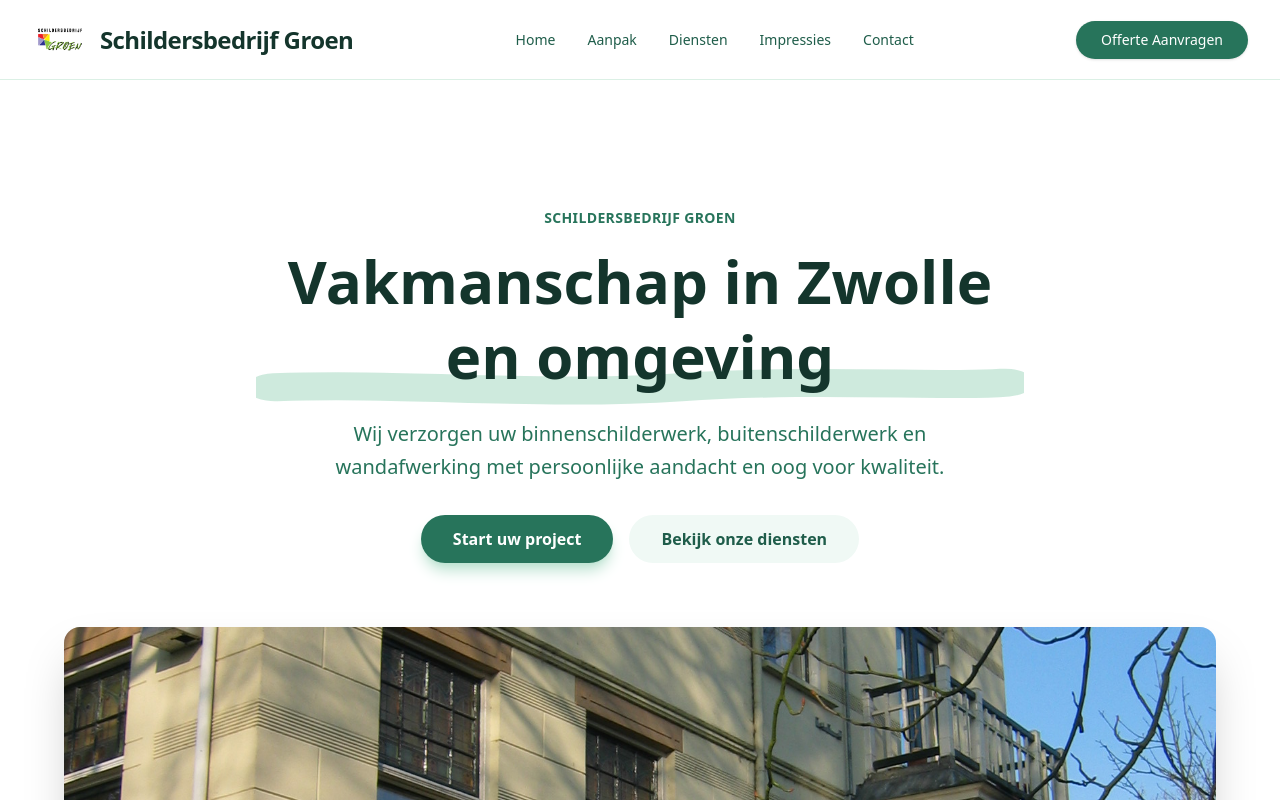
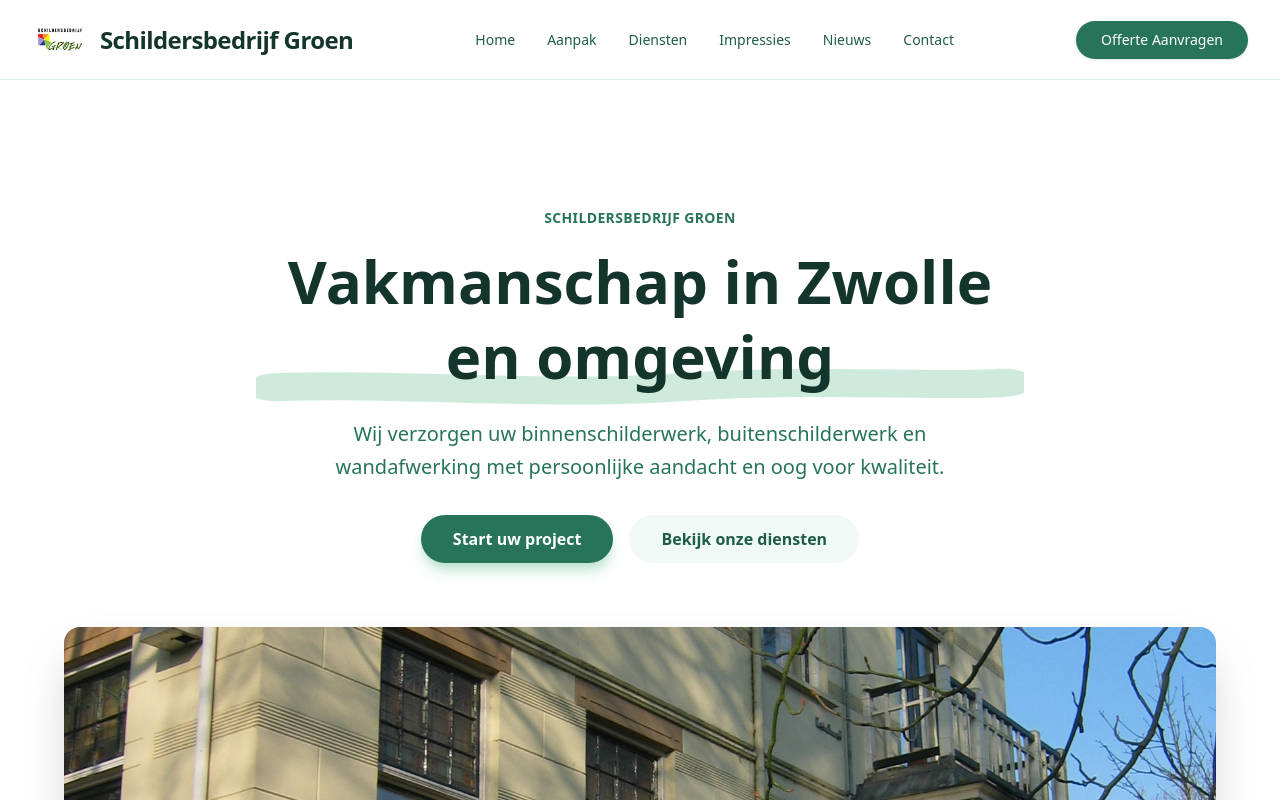
Before and after one commit to Daan-wq/SchilderbedrijfGroen, a Next.js app in the folder web/: page / in a window 1280 px wide. Shown: the top 800 px of the page. Built offline with nearby package versions, Linux system fonts and the light colour scheme.

Commit message:
feat: add news page to navbar and footer

```diff
--- a/web/components/Footer.tsx
+++ b/web/components/Footer.tsx
@@ -45,6 +45,7 @@
                             <li><Link href="/aanpak" className="text-sm hover:text-white transition-colors">Over Ons</Link></li>
                             <li><Link href="/diensten" className="text-sm hover:text-white transition-colors">Diensten</Link></li>
                             <li><Link href="/impressies" className="text-sm hover:text-white transition-colors">Impressies</Link></li>
+                            <li><Link href="/nieuws" className="text-sm hover:text-white transition-colors">Nieuws & Advies</Link></li>
                             <li><Link href="/contact" className="text-sm hover:text-white transition-colors">Contact</Link></li>
                         </ul>
                     </div>
--- a/web/components/Navbar.tsx
+++ b/web/components/Navbar.tsx
@@ -12,6 +12,7 @@
     { label: "Aanpak", href: "/aanpak" },
     { label: "Diensten", href: "/diensten" },
     { label: "Impressies", href: "/impressies" },
+    { label: "Nieuws", href: "/nieuws" },
     { label: "Contact", href: "/contact" },
 ];
 
```
